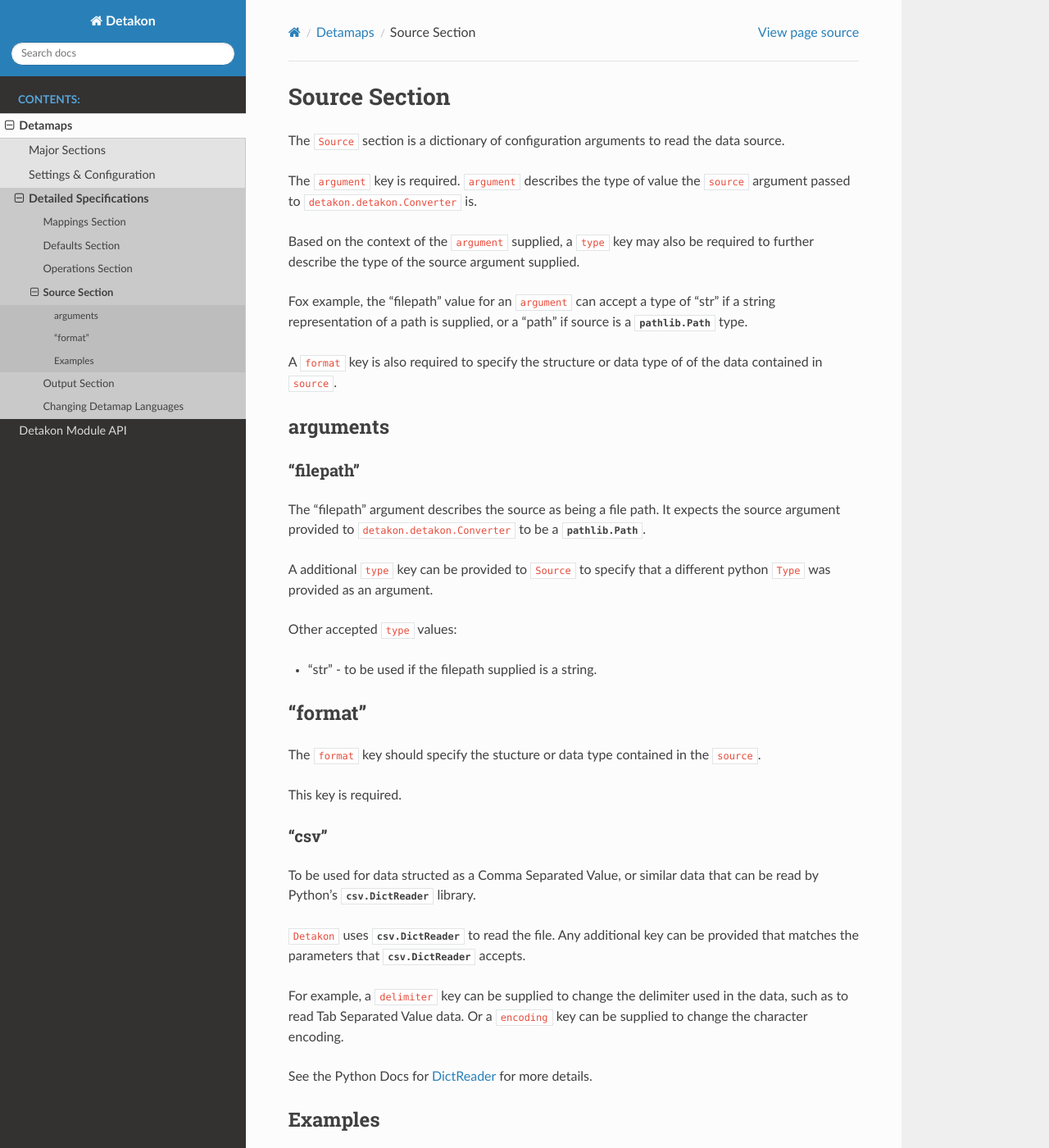
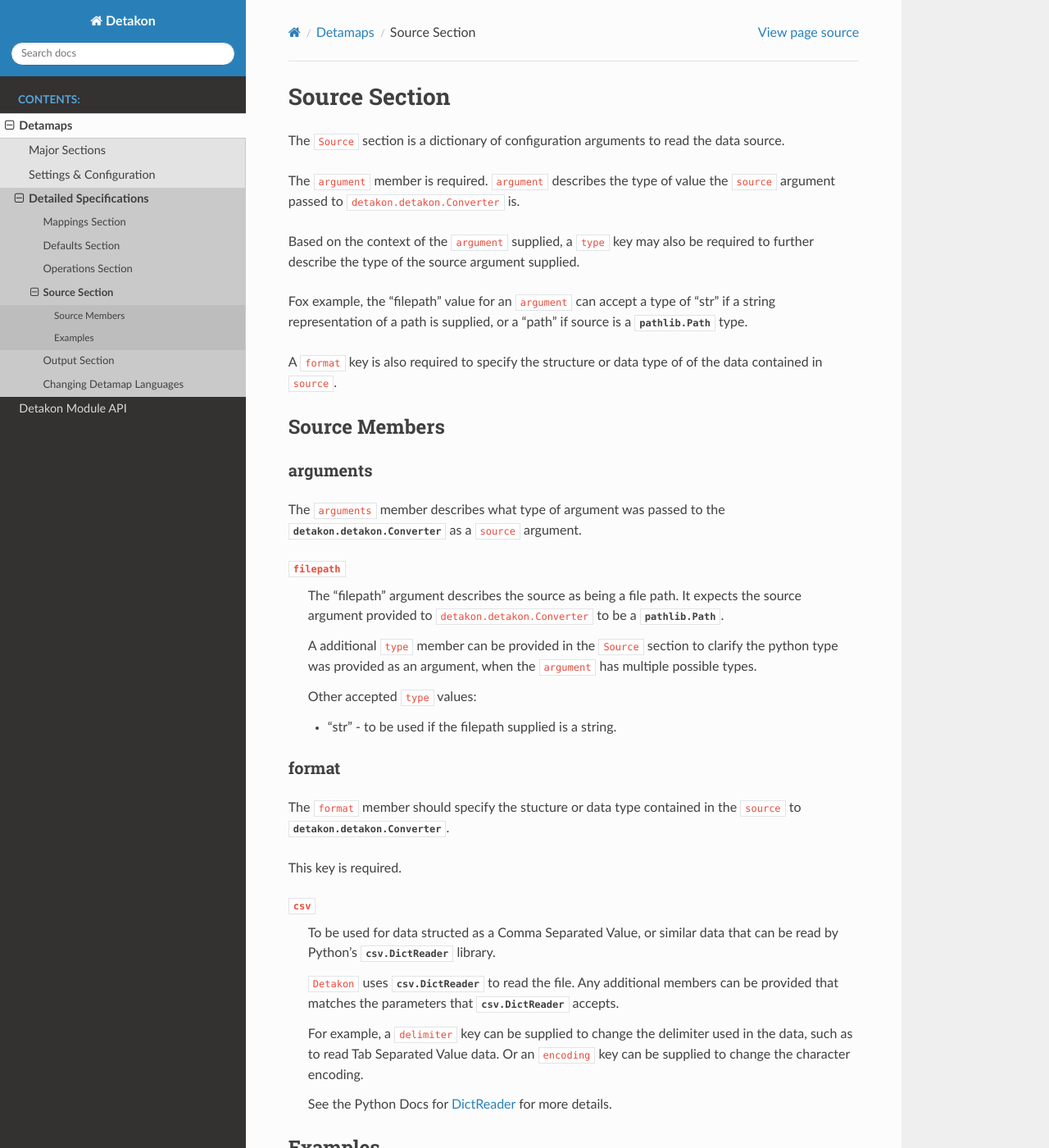
Before and after one commit to cknightfury/detakon, a Sphinx documentation site: the page built from docs/source/source.rst, in a window 1280 px wide and 1400 px high. Shown: the whole window at 82% size. Built offline with Sphinx 7.4.7 and the Read the Docs theme 3.1.0, drawn with Linux system fonts in a browser that asks for light colours.

Commit message:
updated detamap source docs

```diff
--- a/docs/source/source.rst
+++ b/docs/source/source.rst
@@ -6,7 +6,7 @@
 
 The ``Source`` section is a dictionary of configuration arguments to read the data source.
 
-The ``argument`` key is required.  ``argument`` describes the type of value the ``source`` argument passed to ``detakon.detakon.Converter`` is.
+The ``argument`` member is required.  ``argument`` describes the type of value the ``source`` argument passed to ``detakon.detakon.Converter`` is.
 
 Based on the context of the ``argument`` supplied, a ``type`` key may also be required to further describe the type of the source argument supplied.
 
@@ -14,39 +14,40 @@
 
 A ``format`` key is also required to specify the structure or data type of of the data contained in ``source``.
 
-#########
+##############
+Source Members
+##############
+
 arguments
-#########
+=========
 
-"filepath"
-----------
+The ``arguments`` member describes what type of argument was passed to the :class:`detakon.detakon.Converter` as a ``source`` argument.
 
-The "filepath" argument describes the source as being a file path.  It expects the source argument provided to ``detakon.detakon.Converter`` to be a :py:class:`pathlib.Path`.
+``filepath``
+    The "filepath" argument describes the source as being a file path.  It expects the source argument provided to ``detakon.detakon.Converter`` to be a :py:class:`pathlib.Path`.
 
-A additional ``type`` key can be provided to ``Source`` to specify that a different python ``Type`` was provided as an argument.
+    A additional ``type`` member can be provided in the ``Source`` section to clarify the python type was provided as an argument, when the ``argument`` has multiple possible types.
 
-Other accepted ``type`` values:
+    Other accepted ``type`` values:
 
-* "str" - to be used if the filepath supplied is a string.
+    * "str" - to be used if the filepath supplied is a string.
 
-########
-"format"
-########
 
-The ``format`` key should specify the stucture or data type contained in the ``source``.
+format
+======
+
+The ``format`` member should specify the stucture or data type contained in the ``source`` to :class:`detakon.detakon.Converter`.
 
 This key is required.
 
-"csv"
------
+``csv``
+    To be used for data structed as a Comma Separated Value, or similar data that can be read by Python's :py:class:`csv.DictReader` library.
 
-To be used for data structed as a Comma Separated Value, or similar data that can be read by Python's :py:class:`csv.DictReader` library.
+    ``Detakon`` uses :py:class:`csv.DictReader` to read the file.  Any additional members can be provided that matches the parameters that :py:class:`csv.DictReader` accepts.
 
-``Detakon`` uses :py:class:`csv.DictReader` to read the file.  Any additional key can be provided that matches the parameters that :py:class:`csv.DictReader` accepts.
+    For example, a ``delimiter`` key can be supplied to change the delimiter used in the data, such as to read Tab Separated Value data.  Or an ``encoding`` key can be supplied to change the character encoding.
 
-For example, a ``delimiter`` key can be supplied to change the delimiter used in the data, such as to read Tab Separated Value data.  Or a ``encoding`` key can be supplied to change the character encoding.
-
-See the Python Docs for `DictReader <https://docs.python.org/3/library/csv.html#csv.DictReader>`_ for more details.
+    See the Python Docs for `DictReader <https://docs.python.org/3/library/csv.html#csv.DictReader>`_ for more details.
 
 ########
 Examples
```
